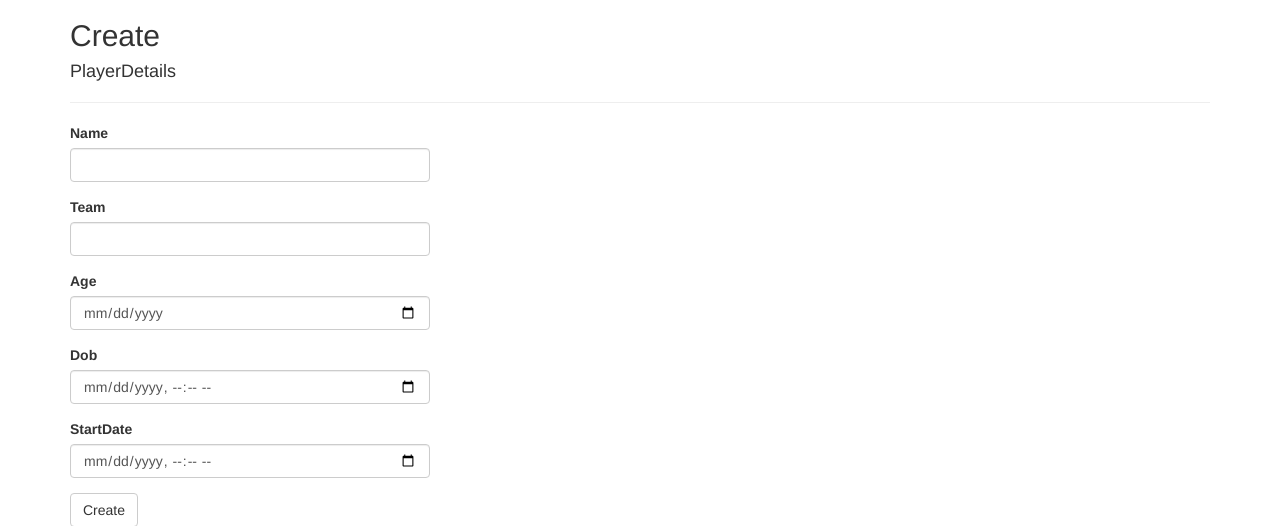
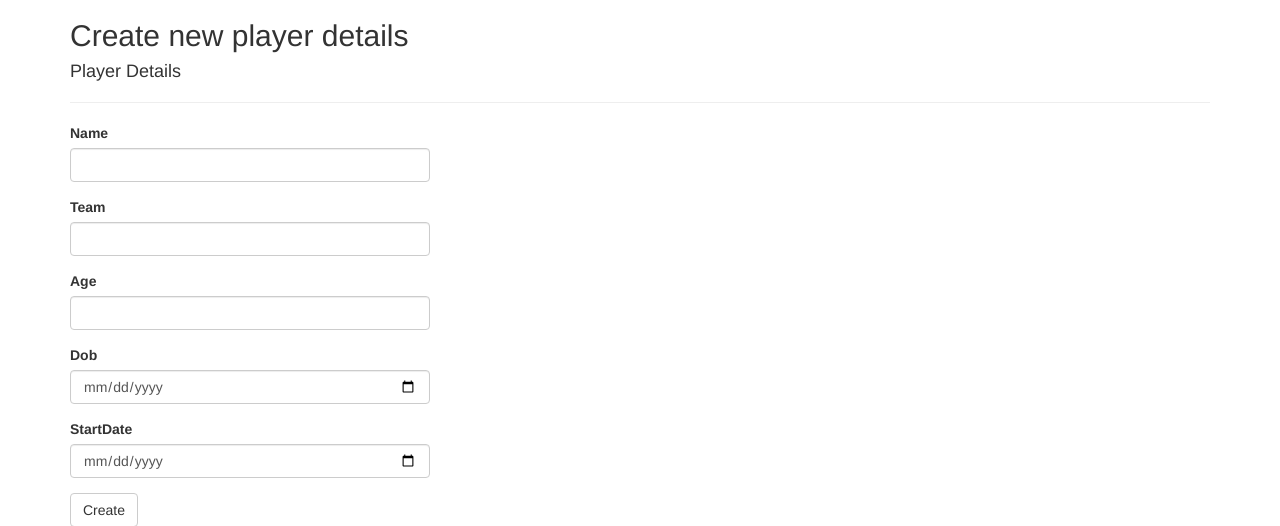
Before and after one commit to CallumNess/LeagueStatsPage, an ASP.NET Core app: page /Players/Create in a window 1280 px wide. Shown: the part 51-577 px from the top of the page. Run offline with ASP.NET Core 8, Linux system fonts and the light colour scheme; some libraries are stand-ins or nearby versions.

Commit message:
Edited Creation titles https://docs.microsoft.com/en-us/aspnet/core/tutorials/razor-pages/page?view=aspnetcore-3.1&tabs=visual-studio#the-create-page-model

```diff
--- a/LeagueStatsPage/Models/PlayerDetails.cs
+++ b/LeagueStatsPage/Models/PlayerDetails.cs
@@ -11,11 +11,13 @@ namespace LeagueStatsPage.Models
         public int ID { get; set; }
         public string Name { get; set; }
         public string Team { get; set; }
+        public int Age { get; set; }
 
         [DataType(DataType.Date)]
-        public int Age { get; set; }
+        public DateTime StartDate { get; set; }
+
+        [DataType(DataType.Date)]
         public DateTime Dob { get; set; }
-        public DateTime StartDate { get; set; }
         public bool IsActive { get; set; }
     }
 }
--- a/LeagueStatsPage/Pages/Players/Create.cshtml
+++ b/LeagueStatsPage/Pages/Players/Create.cshtml
@@ -5,9 +5,9 @@
     ViewData["Title"] = "Create";
 }
 
-<h2>Create</h2>
+    <h2>Create new player details</h2>
 
-<h4>PlayerDetails</h4>
+<h4>Player Details</h4>
 <hr />
 <div class="row">
     <div class="col-md-4">
--- a/LeagueStatsPage/Pages/Players/Index.cshtml
+++ b/LeagueStatsPage/Pages/Players/Index.cshtml
@@ -2,10 +2,10 @@
 @model LeagueStatsPage.Pages.Players.IndexModel
 
 @{
-    ViewData["Title"] = "Index";
+    ViewData["Title"] = "Player Details";
 }
 
-<h2>Index</h2>
+<h2>Player Details</h2>
 
 <p>
     <a asp-page="Create">Create New</a>
--- a/LeagueStatsPage/Pages/Shared/_Layout.cshtml
+++ b/LeagueStatsPage/Pages/Shared/_Layout.cshtml
@@ -3,7 +3,7 @@
 <head>
     <meta charset="utf-8" />
     <meta name="viewport" content="width=device-width, initial-scale=1.0" />
-    <title>@ViewData["Title"] - LeagueStatsPage</title>
+    <title>@ViewData["Title"] - LeaguePlayersStatsPage</title>
 
     <environment include="Development">
         <link rel="stylesheet" href="~/lib/bootstrap/dist/css/bootstrap.css" />
@@ -26,7 +26,7 @@
                     <span class="icon-bar"></span>
                     <span class="icon-bar"></span>
                 </button>
-                <a asp-page="/Index" class="navbar-brand">LeagueStatsPage</a>
+                <a asp-page="/Players/Index" class="navbar-brand">LeaguePlayersStatsPage</a>
             </div>
             <div class="navbar-collapse collapse">
                 <ul class="nav navbar-nav">
--- a/LeagueStatsPage/Startup.cs
+++ b/LeagueStatsPage/Startup.cs
@@ -46,6 +46,7 @@ namespace LeagueStatsPage
             if (env.IsDevelopment())
             {
                 app.UseDeveloperExceptionPage();
+                app.UseBrowserLink();
             }
             else
             {
```
Also changed, not shown: LeagueStatsPage/LeagueStatsPage.csproj.
